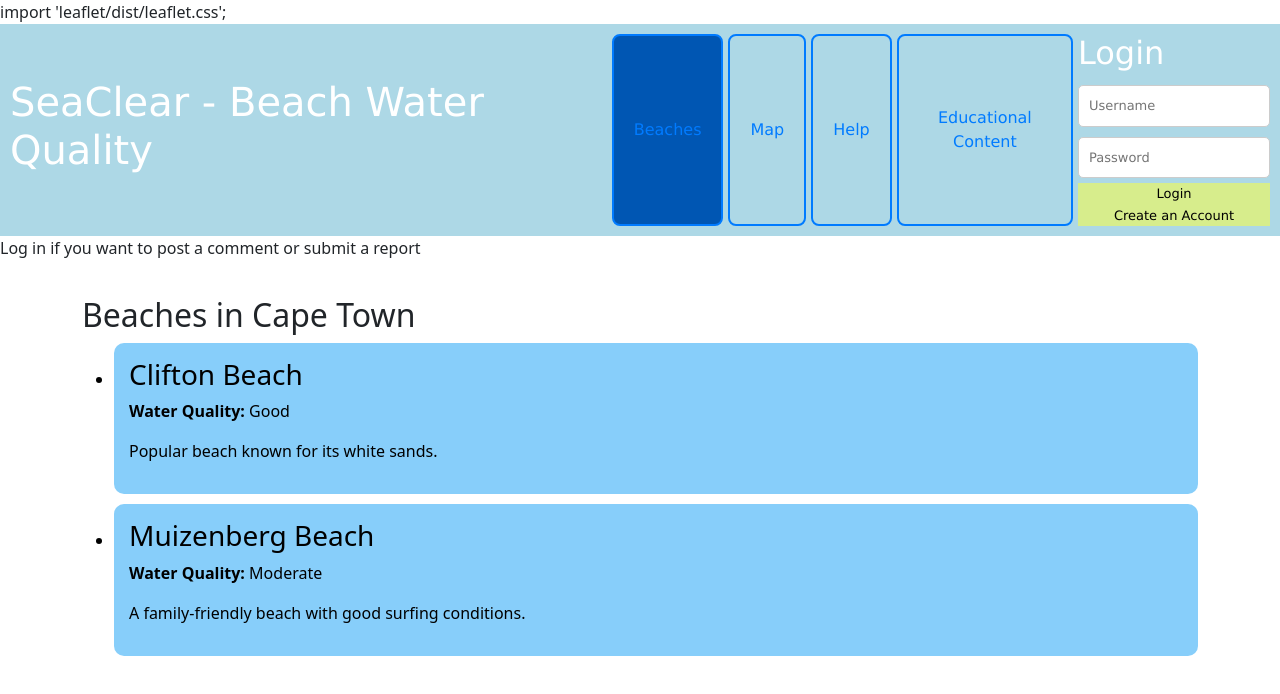
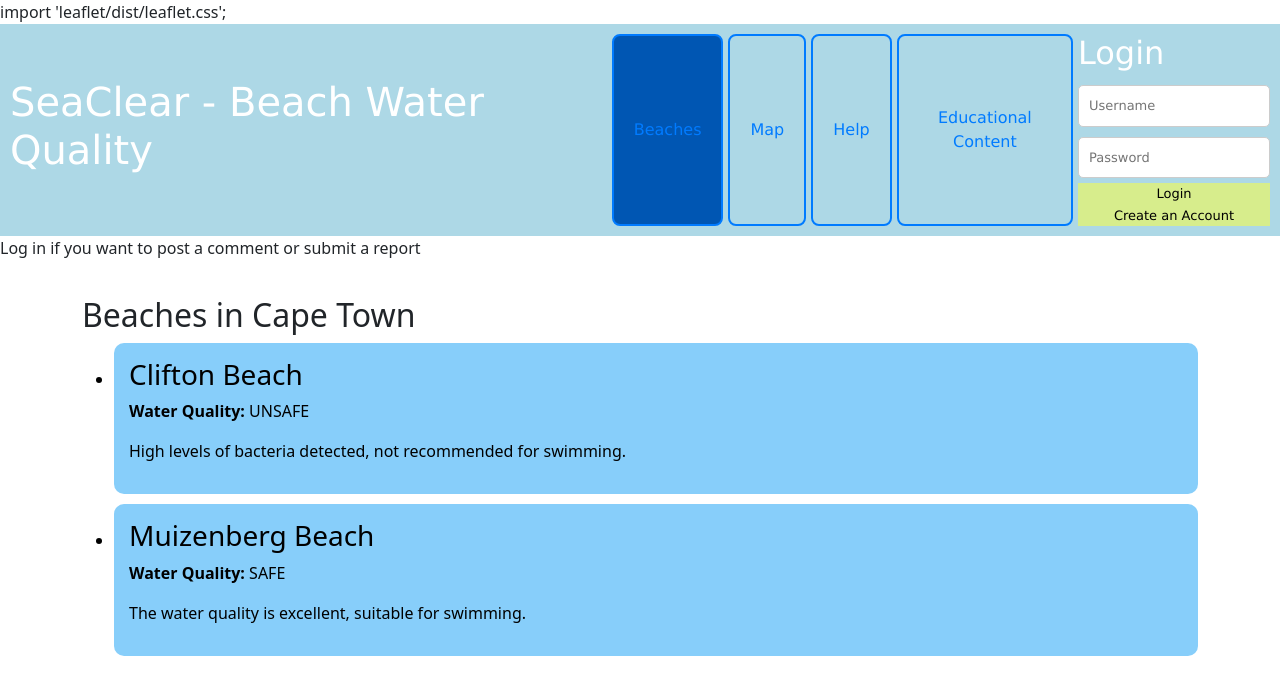
Before and after one commit to vuyani02/seaclear, a React (Vite) app: page /map in a window 1280 px wide. Shown: the top 694 px of the page. Built offline with nearby package versions, Linux system fonts and the light colour scheme.

Commit message:
updated the text on water quality

```diff
--- a/src/components/BeachList.tsx
+++ b/src/components/BeachList.tsx
@@ -55,22 +55,22 @@ class App extends Component<{}, State> {
     beaches: [
       {
         name: "Clifton Beach",
-        quality: "Good",
-        description: "Popular beach known for its white sands.",
+        quality: "UNSAFE",
+        description: "High levels of bacteria detected, not recommended for swimming.",
         temperature: "22°C",
         windSpeed: "15 km/h",
         funFacts: "One of the most photographed beaches in the world.",
-        sources: ["Source 1", "Source 2"],
+        sources: ["City of cape town"],
         comments: [],
       },
       {
         name: "Muizenberg Beach",
-        quality: "Moderate",
-        description: "A family-friendly beach with good surfing conditions.",
+        quality: "SAFE",
+        description: "The water quality is excellent, suitable for swimming.",
         temperature: "20°C",
         windSpeed: "10 km/h",
         funFacts: "Known for its colorful beach huts.",
-        sources: ["Source 1", "Source 2"],
+        sources: ["City of cape town"],
         comments: [],
       }
     ],
```
